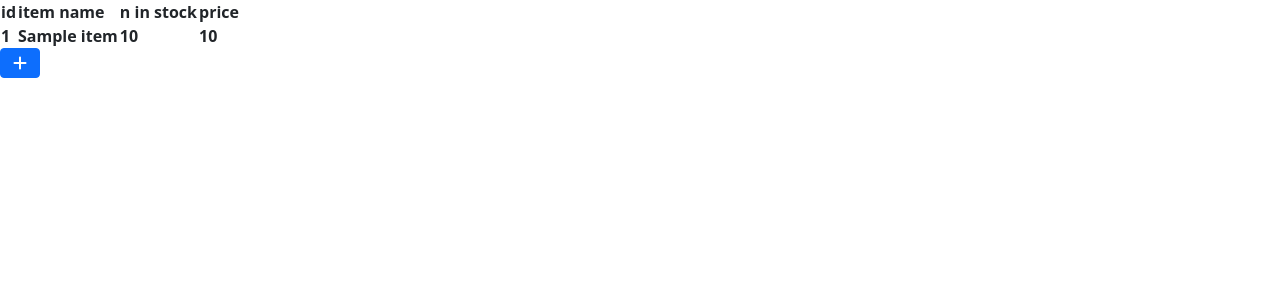
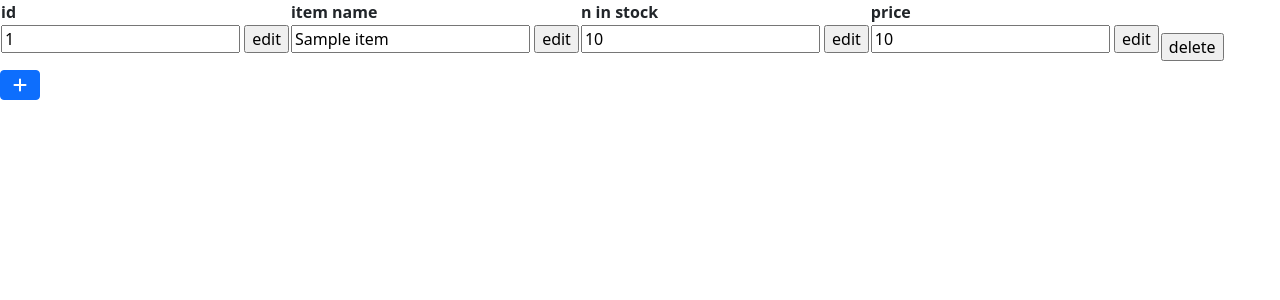
Before and after one commit to Leohemmingsson/D0018E, a Python web app: template src/templates/admin_item.html in a window 1280 px wide. Shown: the top 300 px of the page. Run offline with Jinja, Linux system fonts and the light colour scheme; the template is opened without the code that fills it: most values are stand-ins (such as "Sample title", 1, 10 or a date in 2020); lists and menus that the app fills with data are empty; some libraries are stand-ins or nearby versions.

Commit message:
Every existing item now prints out it's current values in a form that you can just edit each. THIS IS NOT DIRECTLY LINKED TO THE DB SO RN IT DOESN'T DO ANYTHING XD

```diff
--- a/src/templates/admin_item.html
+++ b/src/templates/admin_item.html
@@ -26,10 +26,33 @@
         </tr>
         {% for item in items %}
         <tr>
-            <th> {{item.id}} </th>
-            <th> {{item.name}} </th>
-            <th> {{item.quantity}} </th>
-            <th> {{item.price}} </th>
+            <th>
+                <form onsumbit="edit({{item.id}});console.log({{item.id}})">
+                    <input type="text" name="id" value="{{item.id}}">
+                    <input type="submit" value="edit">
+                </form>
+            </th>
+            <th>
+                <form onsumbit="edit({{item.name}});console.log({{item.name}})">
+                    <input type="text" name="id" value="{{item.name}}">
+                    <input type="submit" value="edit">
+                </form>
+            </th>
+            <th>
+                <form onsumbit="edit({{item.quantity}});console.log({{item.quantity}})">
+                    <input type="text" name="id" value="{{item.quantity}}">
+                    <input type="submit" value="edit">
+                </form>
+            </th>
+            <th>
+                <form onsumbit="edit({{item.price}});console.log({{item.price}})">
+                    <input type="text" name="id" value="{{item.price}}">
+                    <input type="submit" value="edit">
+                </form>
+            </th>
+            <th>
+                <input value="delete" type="button" onclick="del({{item}});console.log({{item}})">
+            </th>
         </tr>
         {% endfor %}
 
```
